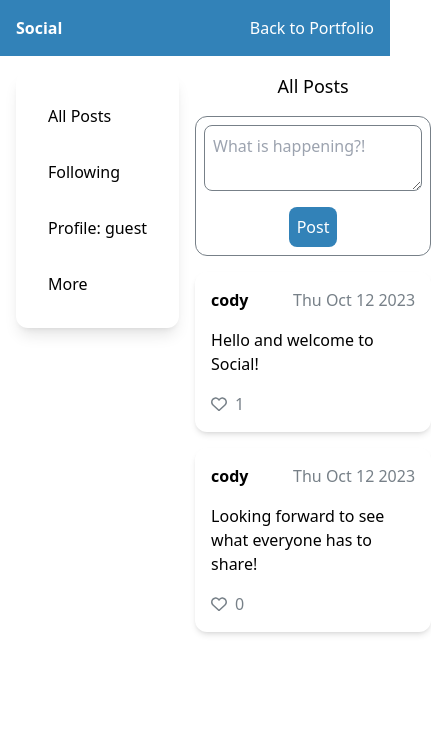
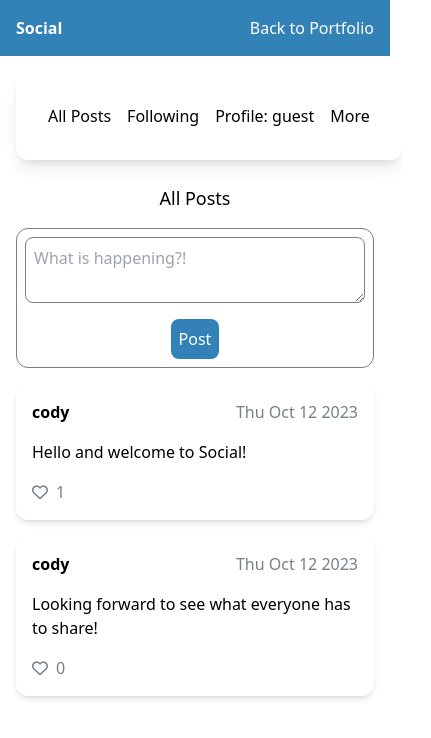
Before and after one commit to Cody06/Portfolio, a Next.js app: page /social in a window 390 px wide. Shown: the top 738 px of the page, 431 px wide, since content can reach past the window. Built offline with nearby package versions, Linux system fonts and the light colour scheme.

Commit message:
Create mobile version of nav and page structure

```diff
--- a/src/components/Social/components/Nav.tsx
+++ b/src/components/Social/components/Nav.tsx
@@ -39,7 +39,7 @@ const Nav: React.FC<Props> = ({ user, setSelectedView }) => {
 
     const Dropdown = (
         <Link
-            className="absolute p-2 w-full bg-white rounded-b-lg shadow-lg
+            className="absolute p-2 overflow w-[5rem] md:w-full bg-white rounded-b-lg shadow-lg
                 hover:bg-grey-90 hover:cursor-pointer"
             href="/"
         >
@@ -48,8 +48,9 @@ const Nav: React.FC<Props> = ({ user, setSelectedView }) => {
     );
 
     return (
-        <nav className="p-6 rounded-xl shadow-lg w-max whitespace-nowrap h-max">
-            <ul className="flex flex-col gap-y-4">
+        // TODO: Move into a dropdown for mobile
+        <nav className="p-6 w-max h-max mx-auto md:mx-0 mb-6 rounded-xl shadow-lg whitespace-nowrap">
+            <ul className="flex flex-row md:flex-col gap-y-4">
                 {buttons.map((button) => (
                     <li ref={ref} key={button.id}>
                         <button
--- a/src/components/Social/index.tsx
+++ b/src/components/Social/index.tsx
@@ -31,7 +31,7 @@ const Social = () => {
                 </div>
             </div>
 
-            <div className="flex p-4 gap-x-4 max-w-[70rem] mx-auto">
+            <div className="flex flex-col md:flex-row p-4 gap-x-4 max-w-[70rem] mx-auto">
                 <Nav user="guest" setSelectedView={setSelectedView} />
 
                 {views[selectedView]}
```
